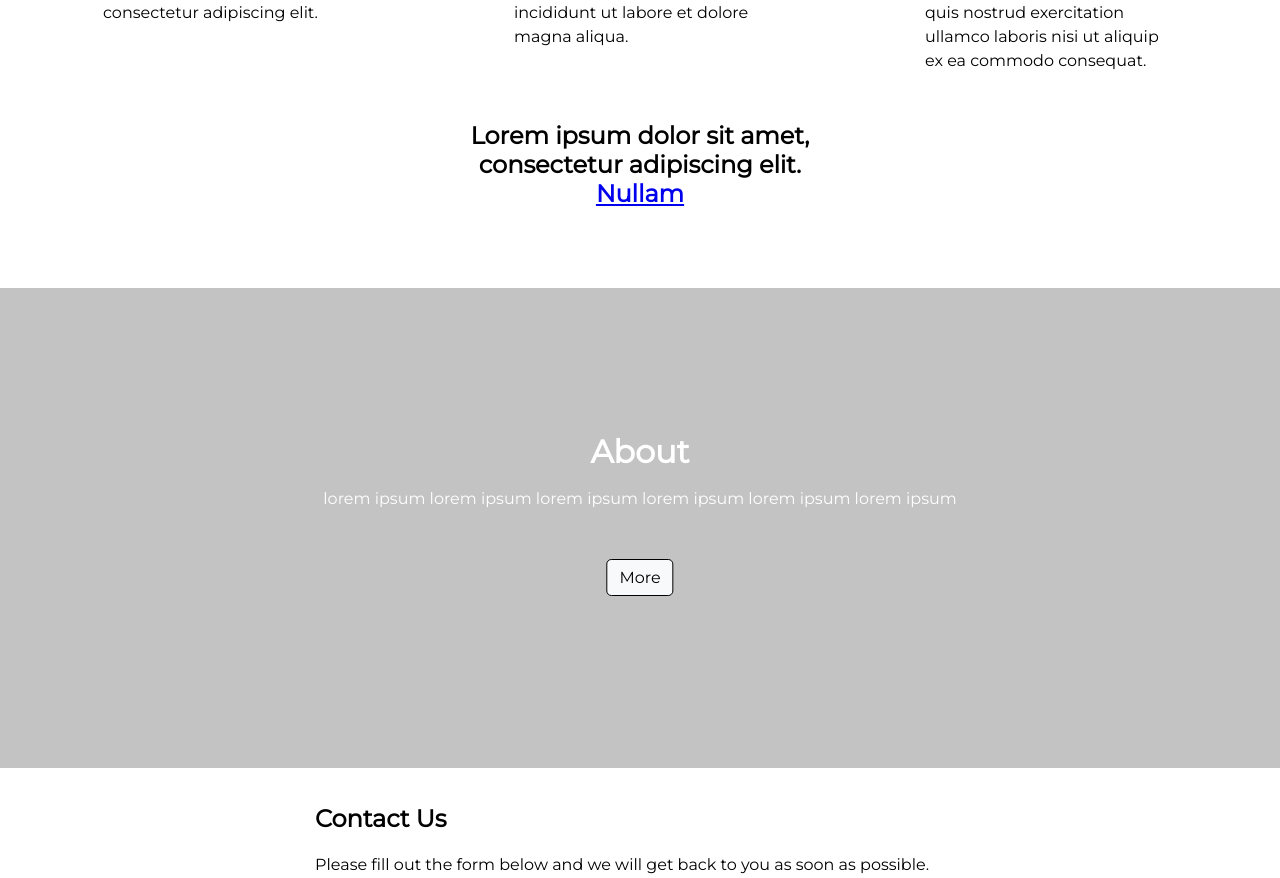
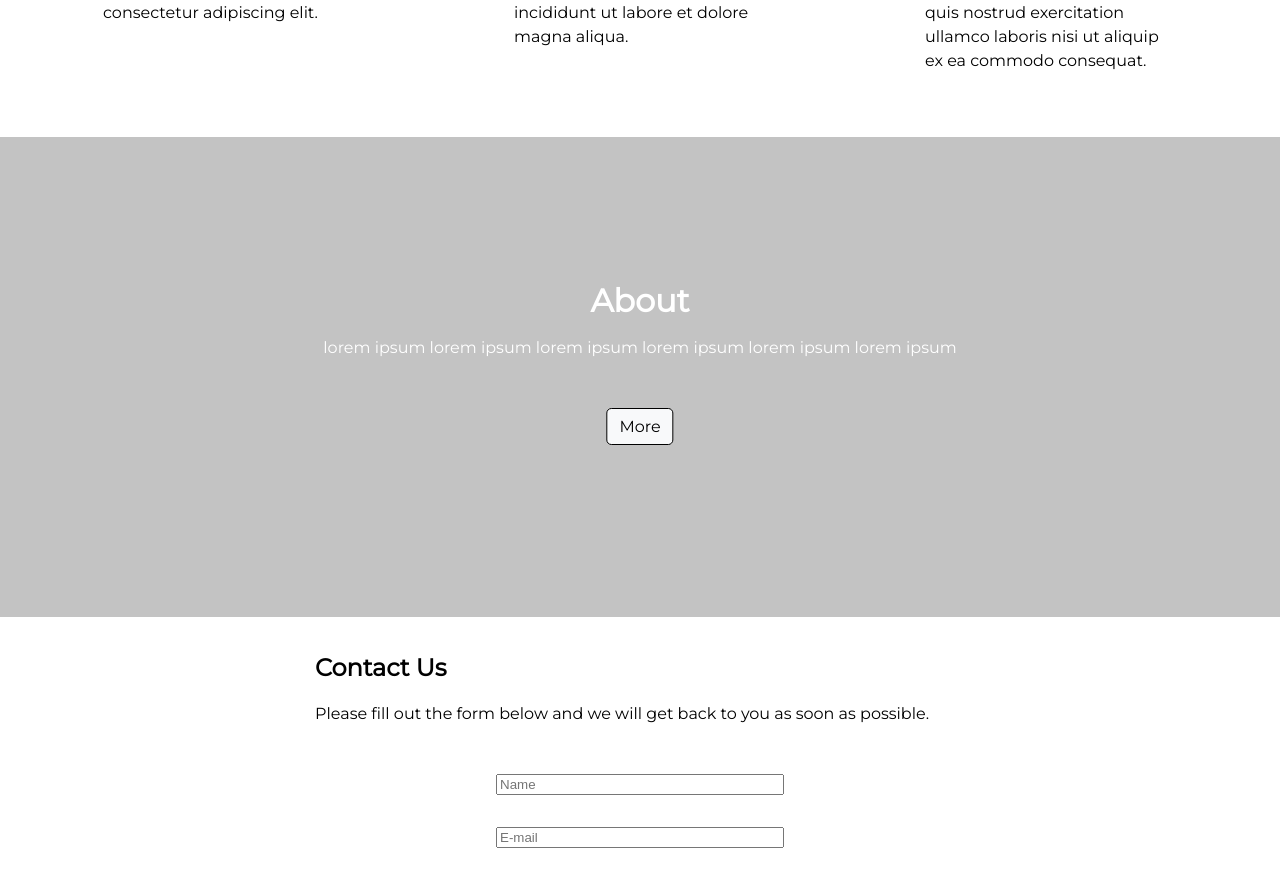
Before and after one commit to bChen-95/christianMS, a React (Vite) app: page / in a window 1280 px wide. Shown: the part 888-1766 px from the top of the page. Built offline with nearby package versions, Linux system fonts and the light colour scheme.

Commit message:
comment out cta section in InfoSection for now

```diff
--- a/src/components/InfoSection.jsx
+++ b/src/components/InfoSection.jsx
@@ -14,11 +14,11 @@ function InfoSection() {
             </div>
 
             {/* might delete this.. */}
-            <div className="cta">
+            {/* <div className="cta">
                 <h2>
                     Lorem ipsum dolor sit amet, consectetur adipiscing elit. <a href="/contact">Nullam</a>
                 </h2>
-            </div>
+            </div> */}
         </div>
     );
 }
```
